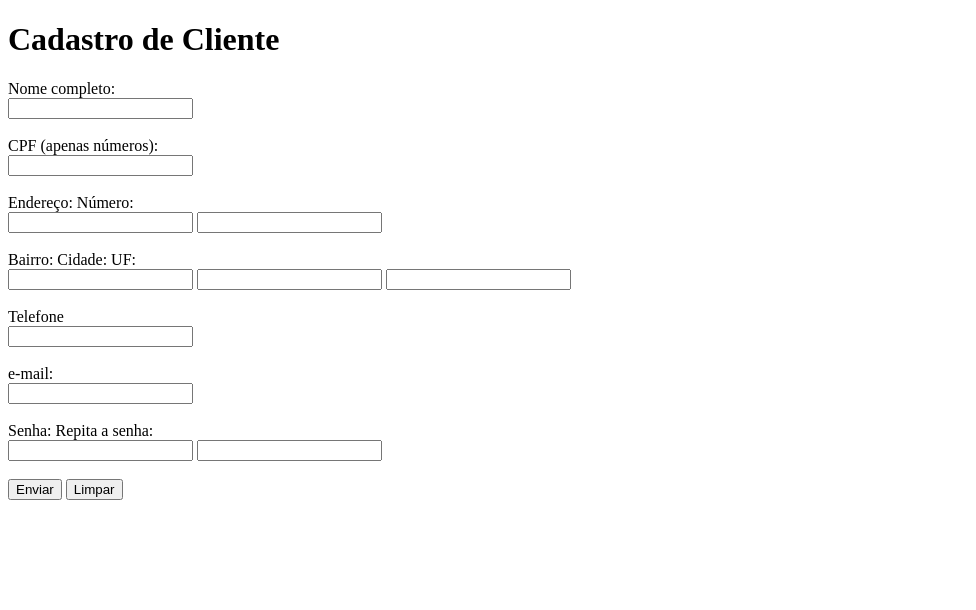
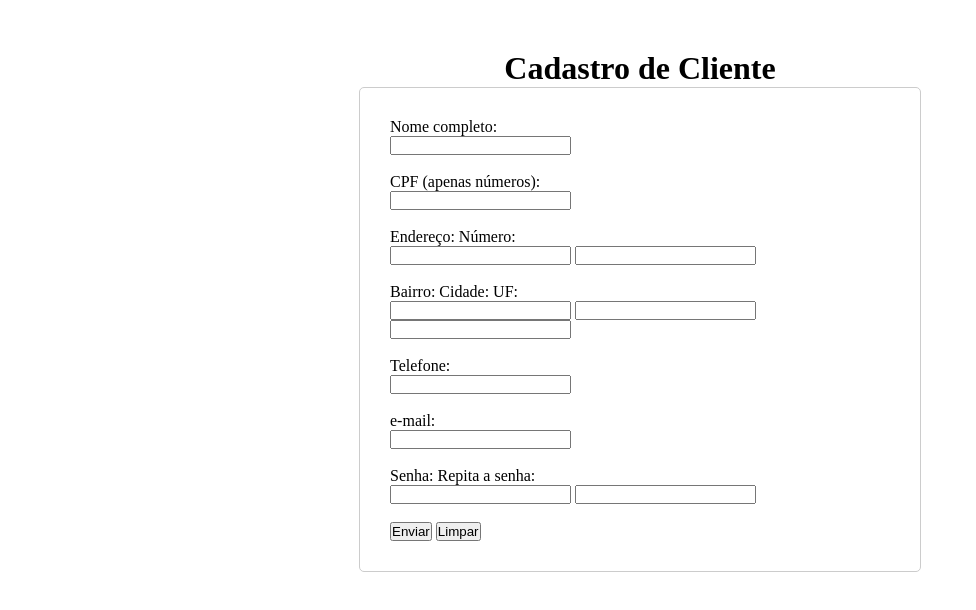
Before and after one commit to dougstan/projeto-formulario, a plain HTML site: page index.html in a window 1280 px wide. Shown: the whole page, without its empty margins (0-976 px from the left). Drawn offline with Linux system fonts and the light colour scheme.

Commit message:
Iniciando os ajustes de estilização com CSS

```diff
--- a/css/style.css
+++ b/css/style.css
@@ -0,0 +1,33 @@
+*{
+    margin: 0;
+    padding: 0;
+}
+
+html, body{
+    height: 100%;
+}
+
+h1{
+    padding-top: 50px;
+    display: flex;
+    justify-content: center;
+}
+
+form {
+    /* Apenas para centralizar o form na página */
+    margin: 0 auto;
+    width: 500px;
+    /* Para ver as bordas do formulário */
+    padding: 30px;
+    border: 1px solid #CCC;
+    border-radius: 5px;
+}
+
+span{
+
+}
+
+label{
+    /*padding: 20px 20px 20px 20px;*/
+    /*position: relative;*/
+}
--- a/index.html
+++ b/index.html
@@ -9,13 +9,17 @@
 </head>
 <body>
     <h1>Cadastro de Cliente</h1>
-    <form method="POST" action="/cadastro_completo.txt">
+    <form method="POST" action="">
         <label for="nome">Nome completo:</label><br>
         <input type="text" id="nome" name="nome"><br><br>
         <label for="cpf">CPF (apenas números):</label><br>
         <input type="text" id="cpf" name="cpf"><br><br>
-        <label for="endereco">Endereço:</label>
-        <label for="numero">Número:</label><br>
+        <span>
+            <label for="endereco">Endereço:</label>
+        </span>
+        <span>
+            <label for="numero">Número:</label><br>
+        </span>
         <input type="text" id="endereco" name="endereco">
         <input type="text" id="numero" name="numero"><br><br>
         <label for="bairro">Bairro:</label>
@@ -24,10 +28,10 @@
         <input type="text" id="bairro" name="bairro">
         <input type="text" id="cidade" name="cidade">
         <input type="text" id="uf" name="uf"><br><br>
-        <label for="tel">Telefone</label><br>
+        <label for="tel">Telefone:</label><br>
         <input type="text" id="tel" name="tel"><br><br>
         <label for="email">e-mail:</label><br>
-        <input type="text" id="e-mail"><br><br>
+        <input type="email" id="e-mail"><br><br>
         <label for="pwd">Senha:</label>
         <label for="pwd">Repita a senha:</label><br>
         <input type="password" id="pwd" name="pwd">
```
